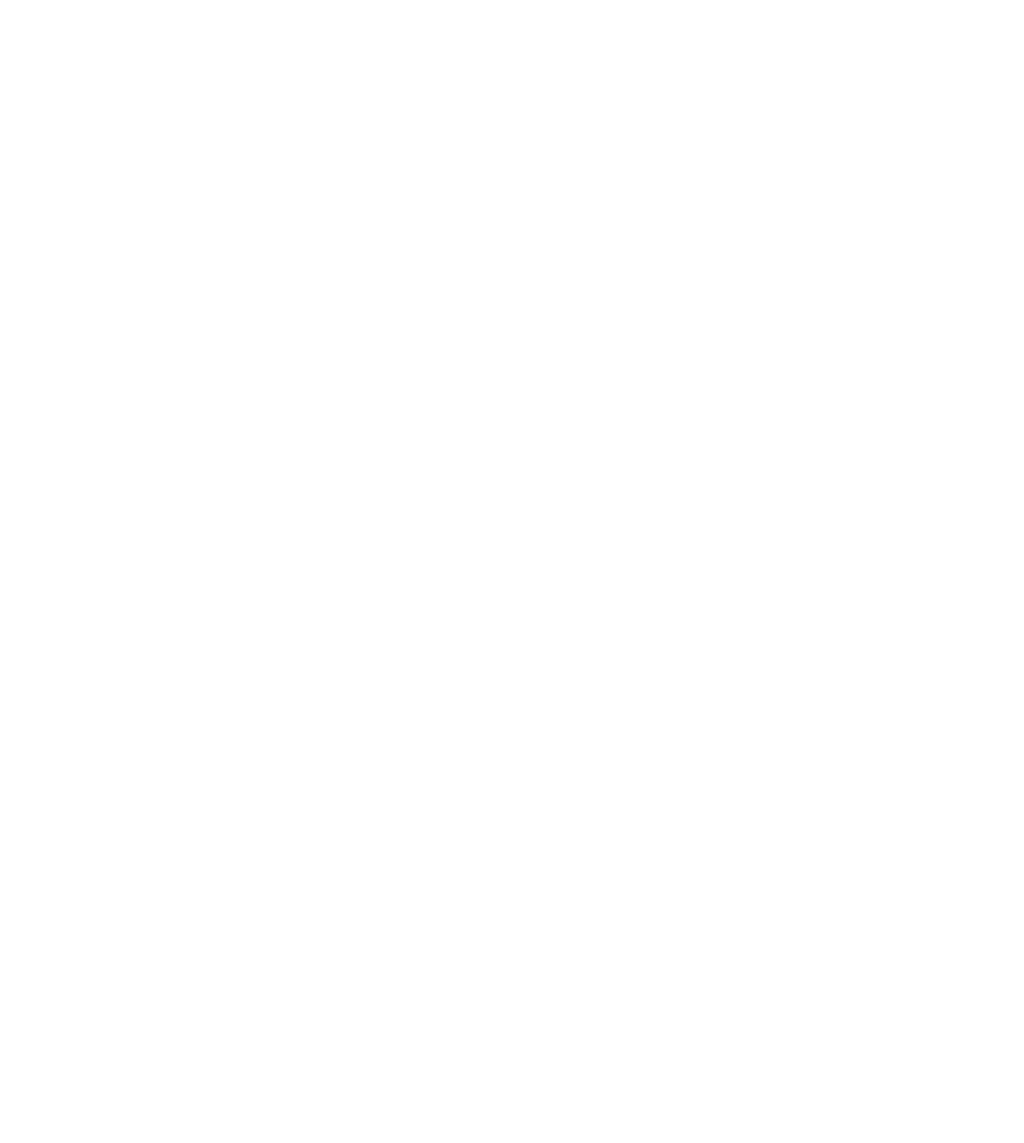
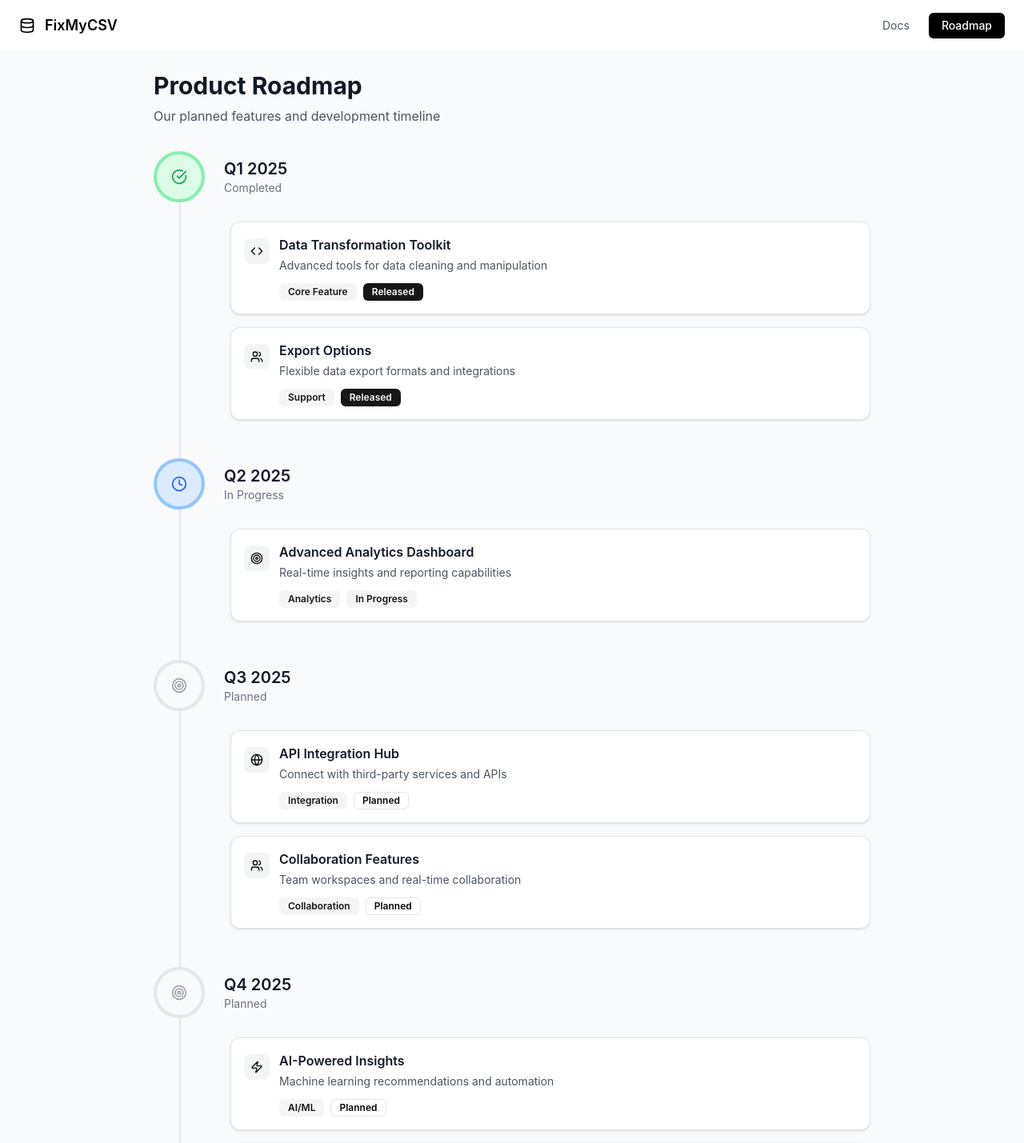
Before and after one commit to Garvit1000/FixMyCSV, a React (Create React App) app: page /roadmap in a window 1280 px wide. Before the commit this address had no page. Shown: the top 1429 px of the page at 80% size. Before the commit the page ends 800 px from the top, so only its background shows below. Built offline with nearby package versions, Linux system fonts and the light colour scheme.

Commit message:
add(roadmap): add page roadmap

```diff
--- a/src/App.js
+++ b/src/App.js
@@ -2,6 +2,7 @@ import React from 'react'
 import { BrowserRouter as Router, Route, Routes } from 'react-router-dom'
 import Home from './pages/Home'
 import DocsPage from './pages/Docs'
+import RoadmapPage from './pages/Roadmap'
 const App = () => {
   return (
     <div>
@@ -9,6 +10,7 @@ const App = () => {
         <Routes>
           <Route path="/" element={<Home />} />
             <Route path="/docs" element={<DocsPage />} />
+            <Route path="/roadmap" element={<RoadmapPage />} />
         </Routes>
       </Router>
     </div>
--- a/src/pages/Home.jsx
+++ b/src/pages/Home.jsx
@@ -1,6 +1,7 @@
 import React, { useState, useCallback, useMemo, useEffect } from 'react';
 import Papa from 'papaparse';
 import { saveAs } from 'file-saver';
+import { Link } from 'react-router-dom';
 
 // Components
 import FileUpload from '../components/FileUpload';
@@ -517,21 +518,24 @@ function Home() {
                     <div className="flex items-center justify-between h-14 sm:h-16">
                         <div className="flex items-center space-x-2 sm:space-x-3">
                             <Database className="w-4 h-4 sm:w-5 sm:h-5 text-black" />
-                            <h1 className="text-base sm:text-lg font-medium text-black">FixMyCSV</h1>
+                            <h1 className="text-lg font-semibold text-black">FixMyCSV</h1>
                         </div>
                         <nav className="hidden sm:flex items-center space-x-4 lg:space-x-6">
-                            <a href="#" className="text-sm text-gray-600 hover:text-black transition-colors">Dashboard</a>
                             <a href="/docs" className="text-sm text-gray-600 hover:text-black transition-colors">Docs</a>
-                            <a href="#" className="text-sm text-gray-600 hover:text-black transition-colors">Support</a>
-                            <Button size="sm" className="bg-black hover:bg-gray-800 text-white text-sm h-8 px-3 sm:px-4 rounded-md">
-                                Soon
-                            </Button>
+                            <Link to="/roadmap">
+                                <Button size="sm" className="bg-black hover:bg-gray-800 text-white text-sm h-8 px-3 sm:px-4 rounded-md">
+                                    Roadmap
+                                </Button>
+                            </Link>
                         </nav>
                         {/* Mobile menu button */}
                         <div className="sm:hidden">
-                            <Button size="sm" className="bg-black hover:bg-gray-800 text-white text-xs h-7 px-3 rounded-md">
-                                Soon
-                            </Button>
+                            <a href="/docs" className="text-sm text-gray-600 hover:text-black transition-colors">Docs</a>
+                            <Link to="/roadmap">
+                                <Button size="sm" className="bg-black hover:bg-gray-800 text-white text-xs h-7 px-3 rounded-md">
+                                    Roadmap
+                                </Button>
+                            </Link>
                         </div>
                     </div>
                 </div>
--- /dev/null
+++ b/src/pages/Roadmap.jsx
@@ -0,0 +1,224 @@
+import React from 'react';
+import { Card } from '@/components/ui/card';
+import { Badge } from '@/components/ui/badge';
+import { CheckCircle, Clock, Target, Zap, Users, Code, Smartphone, Globe } from 'lucide-react';
+import { Button } from '@/components/ui/button';
+import { Database } from 'lucide-react';
+import { Link } from 'react-router-dom';
+
+const RoadmapPage = () => {
+  const roadmapItems = [
+    {
+      quarter: "Q1 2025",
+      status: "completed",
+      items: [
+        {
+          title: "Data Transformation Toolkit",
+          description: "Advanced tools for data cleaning and manipulation",
+          icon: <Code className="w-4 h-4" />,
+          tags: ["Core Feature", "Released"]
+        },
+        {
+          title: "Export Options",
+          description: "Flexible data export formats and integrations",
+          icon: <Users className="w-4 h-4" />,
+          tags: ["Support", "Released"]
+        }
+      ]
+    },
+    {
+      quarter: "Q2 2025",
+      status: "in-progress",
+      items: [
+        {
+          title: "Advanced Analytics Dashboard",
+          description: "Real-time insights and reporting capabilities",
+          icon: <Target className="w-4 h-4" />,
+          tags: ["Analytics", "In Progress"]
+        }
+      ]
+    },
+    {
+      quarter: "Q3 2025",
+      status: "planned",
+      items: [
+        {
+          title: "API Integration Hub",
+          description: "Connect with third-party services and APIs",
+          icon: <Globe className="w-4 h-4" />,
+          tags: ["Integration", "Planned"]
+        },
+        {
+          title: "Collaboration Features",
+          description: "Team workspaces and real-time collaboration",
+          icon: <Users className="w-4 h-4" />,
+          tags: ["Collaboration", "Planned"]
+        }
+      ]
+    },
+    {
+      quarter: "Q4 2025",
+      status: "planned",
+      items: [
+        {
+          title: "AI-Powered Insights",
+          description: "Machine learning recommendations and automation",
+          icon: <Zap className="w-4 h-4" />,
+          tags: ["AI/ML", "Planned"]
+        },
+        {
+          title: "Enterprise Features",
+          description: "Advanced security, compliance, and admin controls",
+          icon: <Target className="w-4 h-4" />,
+          tags: ["Enterprise", "Planned"]
+        }
+      ]
+    }
+  ];
+
+  const getStatusIcon = (status) => {
+    switch (status) {
+      case 'completed':
+        return <CheckCircle className="w-5 h-5 text-green-600" />;
+      case 'in-progress':
+        return <Clock className="w-5 h-5 text-blue-600" />;
+      case 'planned':
+        return <Target className="w-5 h-5 text-gray-400" />;
+      default:
+        return <Clock className="w-5 h-5 text-gray-400" />;
+    }
+  };
+
+  const getStatusColor = (status) => {
+    switch (status) {
+      case 'completed':
+        return 'bg-green-100 border-green-300';
+      case 'in-progress':
+        return 'bg-blue-100 border-blue-300';
+      case 'planned':
+        return 'bg-gray-50 border-gray-200';
+      default:
+        return 'bg-gray-50 border-gray-200';
+    }
+  };
+
+  const getTagVariant = (tag) => {
+    if (tag.includes('Released')) return 'default';
+    if (tag.includes('In Progress')) return 'secondary';
+    if (tag.includes('Planned')) return 'outline';
+    return 'secondary';
+  };
+
+  return (
+    <div>
+    <header className="border-b border-gray-100 bg-white/80 backdrop-blur-sm sticky top-0 z-50">
+                <div className="max-w-7xl mx-auto px-4 sm:px-6 lg:px-6">
+                    <div className="flex items-center justify-between h-14 sm:h-16">
+                        <div className="flex items-center space-x-2 sm:space-x-3">
+                            <Database className="w-4 h-4 sm:w-5 sm:h-5 text-black" />
+                            <a href="/" className="text-lg font-semibold text-black">FixMyCSV</a>
+                        </div>
+                        <nav className="hidden sm:flex items-center space-x-4 lg:space-x-6">
+                            <a href="/docs" className="text-sm text-gray-600 hover:text-black transition-colors">Docs</a>
+                            <Link to="/roadmap">
+                                <Button size="sm" className="bg-black hover:bg-gray-800 text-white text-sm h-8 px-3 sm:px-4 rounded-md">
+                                    Roadmap
+                                </Button>
+                            </Link>
+                        </nav>
+                        {/* Mobile menu button */}
+                        <div className="sm:hidden space-x-4">
+                            <a href="/docs" className="text-sm text-gray-600 hover:text-black transition-colors ">Docs</a>
+
+                            <Link to="/roadmap">
+                                <Button size="sm" className="bg-black hover:bg-gray-800 text-white text-xs h-7 px-3 rounded-md">
+                                    Roadmap
+                                </Button>
+                            </Link>
+                        </div>
+                    </div>
+                </div>
+            </header>
+    <div className="min-h-screen bg-gray-50 p-6">
+
+      <div className="max-w-4xl mx-auto">
+
+        {/* Header */}
+        <div className="mb-8">
+          <h1 className="text-3xl font-bold text-gray-900 mb-2">Product Roadmap</h1>
+          <p className="text-gray-600">Our planned features and development timeline</p>
+        </div>
+
+        {/* Roadmap Timeline */}
+        <div className="relative">
+          {/* Timeline Line */}
+          <div className="absolute left-8 top-0 bottom-0 w-0.5 bg-gray-200"></div>
+
+          {roadmapItems.map((quarterData, index) => (
+            <div key={quarterData.quarter} className="relative mb-12">
+              {/* Quarter Header */}
+              <div className="flex items-center mb-6">
+                <div className={`flex items-center justify-center w-16 h-16 rounded-full border-4 ${getStatusColor(quarterData.status)} relative z-10`}>
+                  {getStatusIcon(quarterData.status)}
+                </div>
+                <div className="ml-6">
+                  <h2 className="text-xl font-semibold text-gray-900">{quarterData.quarter}</h2>
+                  <p className="text-sm text-gray-500 capitalize">{quarterData.status.replace('-', ' ')}</p>
+                </div>
+              </div>
+
+              {/* Quarter Items */}
+              <div className="ml-24 space-y-4">
+                {quarterData.items.map((item, itemIndex) => (
+                  <Card key={itemIndex} className="p-4 hover:shadow-md transition-shadow">
+                    <div className="flex items-start space-x-3">
+                      <div className="flex-shrink-0 mt-1">
+                        <div className="w-8 h-8 bg-gray-100 rounded-lg flex items-center justify-center">
+                          {item.icon}
+                        </div>
+                      </div>
+                      <div className="flex-1">
+                        <h3 className="font-semibold text-gray-900 mb-1">{item.title}</h3>
+                        <p className="text-sm text-gray-600 mb-3">{item.description}</p>
+                        <div className="flex flex-wrap gap-2">
+                          {item.tags.map((tag, tagIndex) => (
+                            <Badge key={tagIndex} variant={getTagVariant(tag)} className="text-xs">
+                              {tag}
+                            </Badge>
+                          ))}
+                        </div>
+                      </div>
+                    </div>
+                  </Card>
+                ))}
+              </div>
+            </div>
+          ))}
+        </div>
+
+        {/* Footer Info */}
+        <Card className="p-6 mt-8 bg-blue-50 border-blue-200">
+          <div className="flex items-start space-x-3">
+            <div className="w-8 h-8 bg-blue-100 rounded-lg flex items-center justify-center flex-shrink-0">
+              <Target className="w-4 h-4 text-blue-600" />
+            </div>
+            <div>
+              <h3 className="font-semibold text-gray-900 mb-2">Have suggestions?</h3>
+              <p className="text-sm text-gray-600 mb-3">
+                We'd love to hear your feedback and feature requests. Our roadmap is flexible and community-driven.
+              </p>
+              <div className="flex space-x-2">
+                <Badge variant="outline" className="text-xs">Community Driven</Badge>
+                <Badge variant="outline" className="text-xs">Flexible Timeline</Badge>
+              </div>
+            </div>
+          </div>
+        </Card>
+      </div>
+    </div>
+    </div>
+  );
+};
+
+
+export default RoadmapPage;
```
